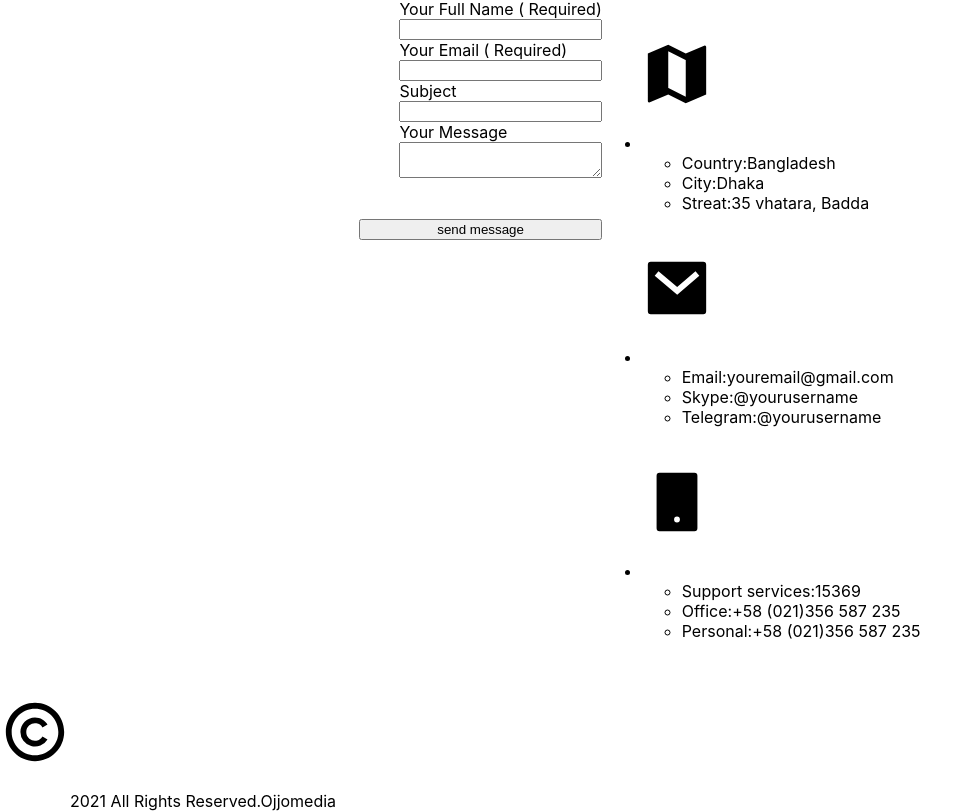
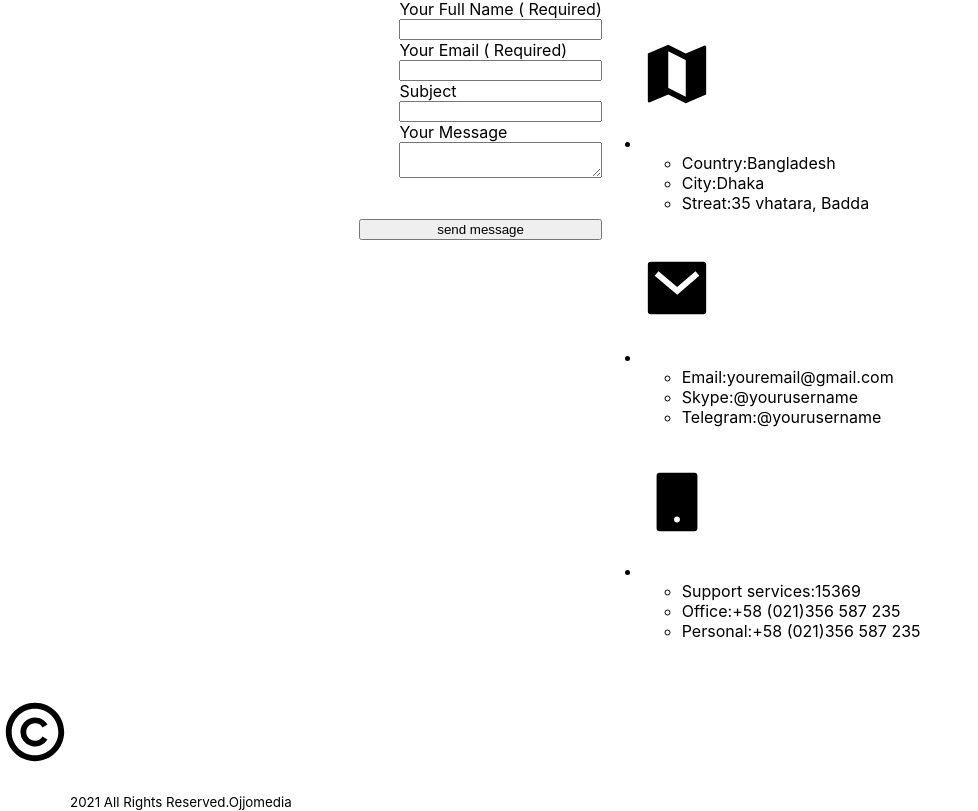
Before and after one commit to adastion/adastion-portfolio-start-project, a React app: page / in a window 1280 px wide. Shown: the part 7028-7839 px from the top of the page, without its empty margins (0-978 px from the left). Built offline with nearby package versions, Linux system fonts and the light colour scheme.

Commit message:
teg small in footer

```diff
--- a/src/App.tsx
+++ b/src/App.tsx
@@ -2,7 +2,7 @@ import "./App.css";
 import { Header } from "./layout/header/Header";
 import { Main } from "./layout/main/Main";
 import { FooterStyled } from "./layout/footer/FooterStyled";
-import { Icon } from './components/Icons/Icon';
+import { Icon } from "./components/Icons/Icon";
 
 function App() {
   return (
@@ -10,8 +10,9 @@ function App() {
       <Header />
       <Main />
       <FooterStyled>
-        <Icon iconId={'copyright'}/>
-        2021 All Rights Reserved.Ojjomedia</FooterStyled>
+        <Icon iconId={"copyright"} />
+        <small>2021 All Rights Reserved.Ojjomedia</small>
+      </FooterStyled>
     </div>
   );
 }
```
